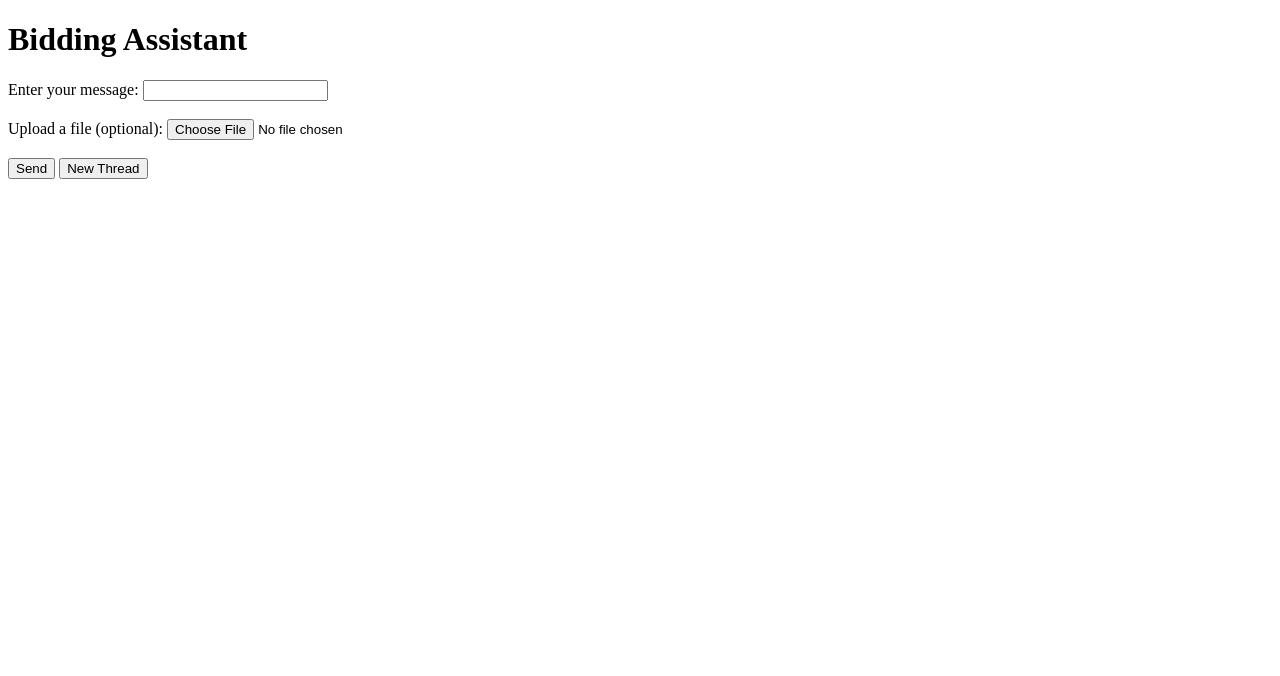
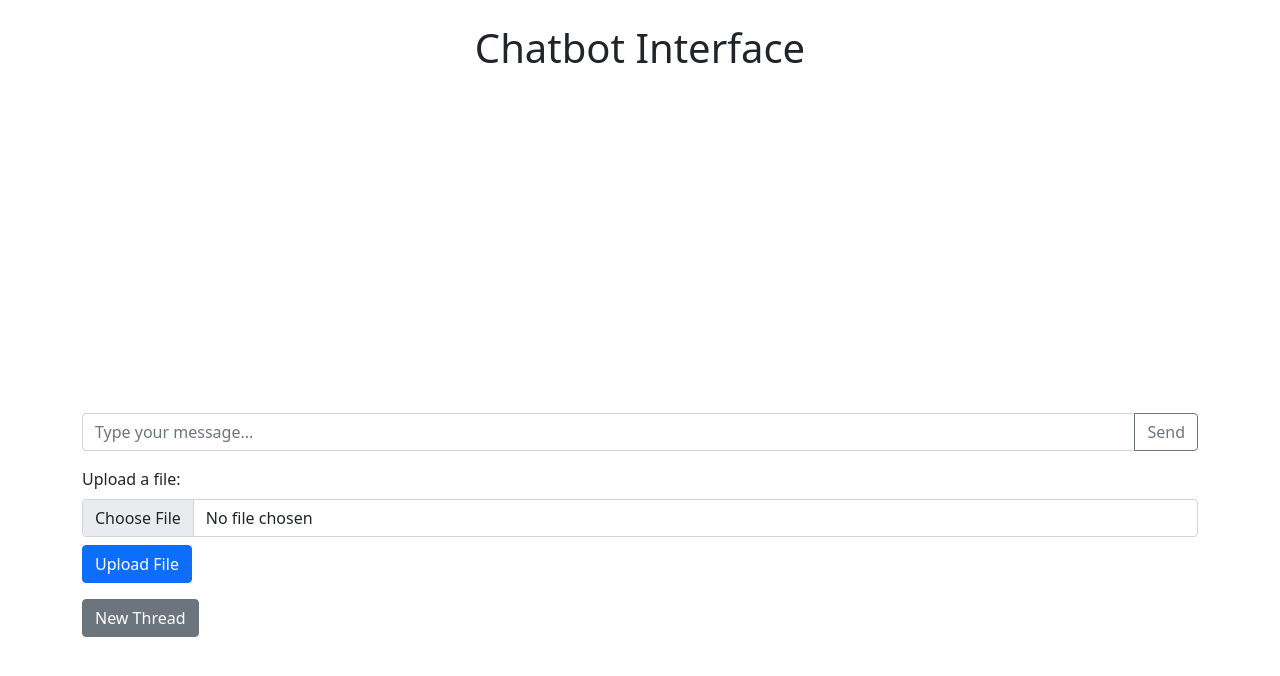
Before and after one commit to blinkswag/Bid_Scope, a Flask app: page / in a window 1280 px wide. Shown: the top 676 px of the page. Run offline with Flask 3, Linux system fonts and the light colour scheme.

Commit message:
FrontEnd

```diff
--- a/app/model/chat_model.py
+++ b/app/model/chat_model.py
@@ -71,5 +71,6 @@ class ChatModel:
       parsed_data = json.loads(response.model_dump_json())
       content_values = [message['content'][0]['text']['value'] for message in parsed_data['data']]
       content_values.reverse()
-    #   content_values = parsed_data['data'][0]['content'][0]['text']['value']
-      return content_values[-2:]
+      user=content_values[-2:][0]
+      bot =content_values[-2:][1]
+      return user, bot
--- a/app/templates/index.html
+++ b/app/templates/index.html
@@ -1,79 +1,117 @@
-<!-- app/templates/index.html
 <!DOCTYPE html>
 <html lang="en">
 <head>
     <meta charset="UTF-8">
     <meta name="viewport" content="width=device-width, initial-scale=1.0">
-    <title>Chatbot Home</title>
+    <link href="https://cdn.jsdelivr.net/npm/bootstrap@5.1.3/dist/css/bootstrap.min.css" rel="stylesheet">
+    <style>
+        #chatWindow {
+            height: 333px;
+            overflow-y: scroll;
+            display: flex;
+            flex-direction: column;
+        }
+        .message {
+            padding: 8px 15px;
+            border-radius: 15px;
+            margin-bottom: 5px;
+            max-width: 70%;
+        }
+        .user-message {
+            background-color: #dcf8c6;
+            align-self: flex-end; /* Align user messages to the right */
+            margin-left: 30%; /* Ensure messages do not take full width */
+        }
+        .bot-response {
+            background-color: #f1f0f0;
+            align-self: flex-start; /* Align bot responses to the left */
+            margin-right: 30%; /* Ensure messages do not take full width */
+        }
+    </style>
+    <title>Chatbot</title>
 </head>
 <body>
-    <h1>Bidding Assistant</h1>
-    <form action="/" method="post" enctype="multipart/form-data">
-        <label for="message">Enter your message:</label>
-        <input type="text" id="message" name="message" required>
-        <br><br>
-        <label for="file">Upload a file (optional):</label>
-        <input type="file" id="file" name="file">
-        <br><br>
-        <button type="submit">Send</button>
-    </form>
-</body>
-</html> -->
+    <div class="container">
+        <h1 class="text-center mt-4">Chatbot Interface</h1>
+        <div id="chatWindow"></div>
+        <form id="chatForm" class="mb-3">
+            <input type="hidden" id="threadId" name="thread_id">
+            <div class="input-group mb-3">
+                <input type="text" id="messageInput" class="form-control" placeholder="Type your message..." required>
+                <button class="btn btn-outline-secondary" type="submit">Send</button>
+            </div>
+        </form>
+        <!-- Separate form for file uploads -->
+        <form id="fileUploadForm" class="mb-3">
+            <label for="fileUpload" class="form-label">Upload a file:</label>
+            <input class="form-control" type="file" id="fileUpload" required>
+            <button type="button" id="uploadFileBtn" class="btn btn-primary mt-2">Upload File</button>
+        </form>
+        <button type="button" id="newThreadBtn" class="btn btn-secondary">New Thread</button>
+    </div>
 
-<!-- app/templates/index.html -->
-<!-- app/templates/index.html -->
-<!DOCTYPE html>
-<html lang="en">
-<head>
-    <meta charset="UTF-8">
-    <meta name="viewport" content="width=device-width, initial-scale=1.0">
-    <title>Chatbot Home</title>
-    <script src="https://ajax.googleapis.com/ajax/libs/jquery/3.5.1/jquery.min.js"></script>
+    <script src="https://code.jquery.com/jquery-3.6.0.min.js"></script>
     <script>
         $(document).ready(function() {
-            $('form').submit(function(event) {
-                event.preventDefault(); // Prevent the default form submit
-                var formData = new FormData(this);
+            $('#chatForm').submit(function(event) {
+                event.preventDefault();
+                var messageText = $('#messageInput').val();
+                var formData = new FormData();
+                formData.append('message', messageText);
+                formData.append('thread_id', $('#threadId').val());
+
                 $.ajax({
                     type: 'POST',
                     url: '/',
                     data: formData,
+                    processData: false,
                     contentType: false,
-                    processData: false,
                     success: function(response) {
-                        $('#responses').append('<div>' + response.message + '</div>'); // Append new message
-                        $('input[name="thread_id"]').val(response.thread_id); // Update thread ID hidden input
-                        $('#message').val(''); // Clear the message input field
-                    },
-                    error: function() {
-                        alert('Error sending message.');
+                        $('#chatWindow').append(response.message);
+                        $('#messageInput').val('');
+                        scrollToBottom();
                     }
                 });
             });
 
-            $('#new-chat').click(function() {
-                $('#responses').empty(); // Clear the messages
-                $('input[name="thread_id"]').val(''); // Reset the thread ID
+            $('#uploadFileBtn').click(function() {
+                var fileData = $('#fileUpload').prop('files')[0];
+                if (!fileData) {
+                    alert('Please select a file to upload.');
+                    return;
+                }
+                var formData = new FormData();
+                formData.append('file', fileData);
+                formData.append('thread_id', $('#threadId').val());
+
+                $.ajax({
+                    type: 'POST',
+                    url: '/',
+                    data: formData,
+                    processData: false,
+                    contentType: false,
+                    success: function() {
+                        $('#chatWindow').append('<div class="message bot-response">File uploaded successfully.</div>');
+                        $('#fileUpload').val('');
+                        scrollToBottom();
+                    },
+                    error: function() {
+                        $('#chatWindow').append('<div class="message bot-response">Failed to upload file.</div>');
+                        $('#fileUpload').val('');
+                        scrollToBottom();
+                    }
+                });
             });
+
+            $('#newThreadBtn').click(function() {
+                $('#threadId').val(''); // Reset the thread ID
+                $('#chatWindow').html(''); // Clear the chat window
+            });
+
+            function scrollToBottom() {
+                $('#chatWindow').scrollTop($('#chatWindow')[0].scrollHeight);
+            }
         });
-        </script>
-
-</head>
-<body>
-    <h1>Bidding Assistant</h1>
-    <form action="/" method="post" enctype="multipart/form-data">
-        <label for="message">Enter your message:</label>
-        <input type="text" id="message" name="message" required>
-        <br><br>
-        <label for="file">Upload a file (optional):</label>
-        <input type="file" id="file" name="file">
-        <input type="hidden" name="thread_id">
-        <br><br>
-        <button type="submit">Send</button>
-        <button type="button" id="new-chat">New Thread</button>
-    </form>
-    <div id="responses">
-        <!-- Responses will be appended here -->
-    </div>
+    </script>
 </body>
 </html>
--- a/app/views.py
+++ b/app/views.py
@@ -1,35 +1,4 @@
 # app/views.py
-# from flask import render_template, request
-# from .controller.chat_controller import ChatController
-
-# chat_controller = ChatController()
-
-# def init_app(app):
-#     @app.route('/', methods=['GET', 'POST'])
-#     def index():
-#         if request.method == 'POST':
-#             message = request.form.get('message')
-#             file = request.files.get('file', None)
-#             response = chat_controller.handle_message(file, message)
-#             return render_template('chat_response.html', response=response)
-#         return render_template('index.html')
-
-#     @app.route('/chat', methods=['POST'])
-#     def chat():
-#         message = request.form['message']
-#         file = request.files.get('file', None)
-#         print("Views 2 Chat")
-#         response = chat_controller.handle_message(file, message)
-#         return render_template('chat_response.html', response=response)
-#     @app.route('/continue_chat', methods=['POST'])
-#     def continue_chat():
-#         thread_id = request.form.get('thread_id')
-#         message = request.form.get('message')
-#         file = request.files.get('file', None)
-#         response = chat_controller.handle_message(file, message, thread_id)
-
-#         return render_template('chat_response.html', response=response)
-
 from flask import render_template, request, jsonify
 from .controller.chat_controller import ChatController
 
@@ -43,8 +12,35 @@ def init_app(app):
             file = request.files.get('file', None)
             thread_id = request.form.get('thread_id', None)
             response = chat_controller.handle_message(file, message, thread_id)
+            formatted_response = ''
+            if message:
+                formatted_response += '<div class="message user-message">' + response['user_message'] + '</div>'
+                formatted_response += '<div class="message bot-response">' + response['bot_response'] + '</div>'
             return jsonify({
-                'message': '<br>'.join(response['messages']),
+                'message': formatted_response,
                 'thread_id': response['thread_id']
             })
         return render_template('index.html')
+
+
+
+# eturn render_template('chat_response.html', response=response)
+
+# from flask import render_template, request, jsonify
+# from .controller.chat_controller import ChatController
+
+# chat_controller = ChatController()
+
+# def init_app(app):
+#     @app.route('/', methods=['GET', 'POST'])
+#     def index():
+#         if request.method == 'POST':
+#             message = request.form.get('message')
+#             file = request.files.get('file', None)
+#             thread_id = request.form.get('thread_id', None)
+#             response = chat_controller.handle_message(file, message, thread_id)
+#             return jsonify({
+#                 'message': '<br>'.join(response['messages']),
+#                 'thread_id': response['thread_id']
+#             })
+#         return render_template('index.html')
```
Also changed, not shown: app/controller/chat_controller.py (+14 -11 lines).
